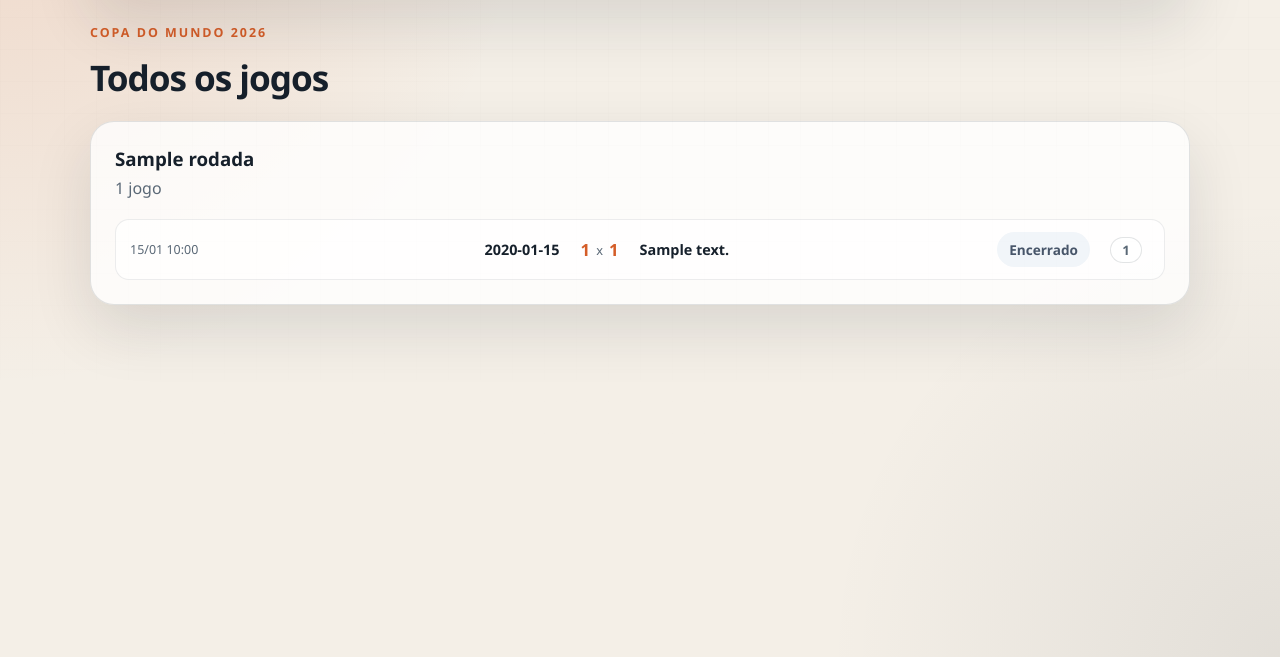
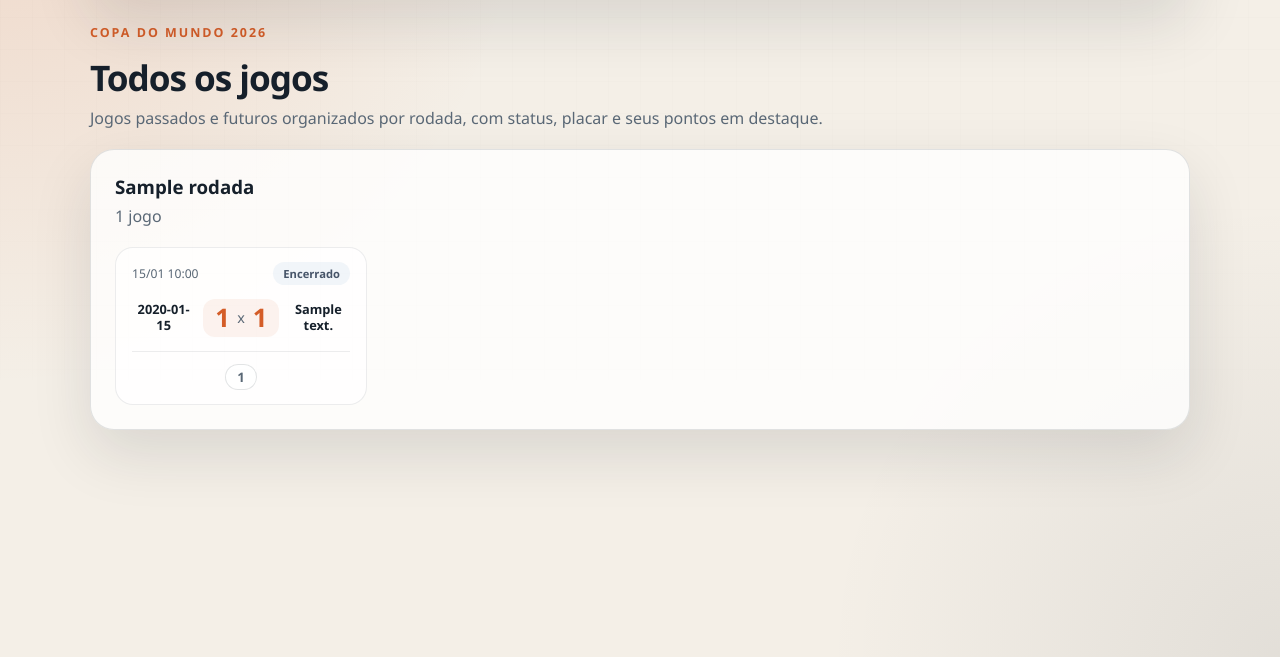
Before and after one commit to gcarlstron/copaphibra2026, a FastAPI app: page /jogos in a window 1280 px wide. Shown: the part 143-800 px from the top of the page. Run offline with FastAPI, Linux system fonts and the light colour scheme; the visitor is signed in with stand-in values (Sample User, id 1); tables that the repository leaves empty hold one stand-in row (values such as "Sample post"); parts of the project's set-up code (start-up, migrations or seed data) failed here and were passed over; some libraries are stand-ins or nearby versions.

Commit message:
Pagina de lista de jogos, com CSS organizados

```diff
--- a/app/static/css/app.css
+++ b/app/static/css/app.css
@@ -1320,3 +1320,134 @@ body::before {
         height: 36px;
     }
 }
+
+/* ============================================================
+   Jogos — cards por rodada (página "Todos os jogos")
+   Estilo isolado: só afeta .jogo-card* e .jogos-lista-grid-cards
+   ============================================================ */
+
+.jogos-lista-grid-cards {
+    display: grid;
+    grid-template-columns: repeat(auto-fill, minmax(220px, 1fr));
+    gap: 14px;
+}
+
+.jogo-card {
+    display: flex;
+    flex-direction: column;
+    gap: 14px;
+    padding: 14px 16px;
+    border-radius: 18px;
+    background: rgba(255, 255, 255, 0.7);
+    border: 1px solid rgba(22, 32, 43, 0.08);
+    text-decoration: none;
+    color: var(--text);
+    transition: background 0.15s, border-color 0.15s, transform 0.15s;
+}
+
+.jogo-card:hover {
+    background: var(--accent-soft);
+    border-color: rgba(212, 93, 40, 0.25);
+    transform: translateY(-1px);
+}
+
+/* Cabeçalho: data + status (pill compacta — "Encerrado" menor) */
+.jogo-card-header {
+    display: flex;
+    align-items: center;
+    justify-content: space-between;
+    gap: 8px;
+}
+
+.jogo-card-date {
+    font-size: 0.76rem;
+    color: var(--muted);
+    white-space: nowrap;
+    font-variant-numeric: tabular-nums;
+}
+
+.jogo-card .status-pill {
+    padding: 4px 10px;
+    font-size: 0.7rem;
+    cursor: default;
+}
+
+/* Confronto: [escudo+casa] [placar] [escudo+visitante] */
+.jogo-card-match {
+    display: grid;
+    grid-template-columns: 1fr auto 1fr;
+    align-items: center;
+    gap: 8px;
+}
+
+.jogo-card-team {
+    display: flex;
+    flex-direction: column;
+    align-items: center;
+    gap: 6px;
+    min-width: 0;
+}
+
+.jogo-card-crest {
+    width: 28px;
+    height: 28px;
+    object-fit: contain;
+    border-radius: 3px;
+}
+
+.jogo-card-team-name {
+    font-size: 0.8rem;
+    font-weight: 600;
+    text-align: center;
+    line-height: 1.2;
+}
+
+/* Placar em linha: 2 x 0 */
+.jogo-card-score {
+    display: flex;
+    flex-direction: row;
+    align-items: center;
+    justify-content: center;
+    gap: 8px;
+    padding: 6px 12px;
+    border-radius: 12px;
+    background: rgba(212, 93, 40, 0.07);
+    white-space: nowrap;
+}
+
+.jogo-card-score-num {
+    font-size: 1.6rem;
+    font-weight: 900;
+    line-height: 1;
+    letter-spacing: -0.03em;
+    color: var(--accent);
+    font-variant-numeric: tabular-nums;
+}
+
+.jogo-card-score-sep {
+    font-size: 0.9rem;
+    font-weight: 400;
+    color: var(--muted);
+}
+
+.jogo-card-score-tbd {
+    font-size: 0.8rem;
+    color: var(--muted);
+    font-style: italic;
+}
+
+/* Rodapé: pontuação do usuário, centralizada embaixo */
+.jogo-card-footer {
+    display: flex;
+    justify-content: center;
+    align-items: center;
+    padding-top: 12px;
+    border-top: 1px solid rgba(22, 32, 43, 0.08);
+}
+
+.jogo-card-no-result,
+.jogo-card-waiting {
+    font-size: 0.78rem;
+    color: var(--muted);
+    font-style: italic;
+}
--- a/app/templates/jogos_lista.html
+++ b/app/templates/jogos_lista.html
@@ -8,6 +8,7 @@
         <div>
             <p class="eyebrow">Copa do Mundo 2026</p>
             <h2>Todos os jogos</h2>
+            <p class="muted">Jogos passados e futuros organizados por rodada, com status, placar e seus pontos em destaque.</p>
         </div>
     </div>
 
@@ -30,72 +31,67 @@
         </header>
 
         {% if grupo.jogos %}
-        <div class="jogos-lista-grid">
+        <div class="jogos-lista-grid-cards">
             {% for j in grupo.jogos %}
-            <a href="/jogos/{{ j.id }}" class="jogo-lista-row">
+            <a href="/jogos/{{ j.id }}" class="jogo-card">
+                <div class="jogo-card-header">
+                    <span class="jogo-card-date">{{ j.data_hora.strftime('%d/%m %H:%M') }}</span>
+                    {% if j.status == 'encerrado' %}
+                    <span class="status-pill status-pill--encerrado">Encerrado</span>
+                    {% else %}
+                    <span class="status-pill status-pill--agendado">Agendado</span>
+                    {% endif %}
+                </div>
 
-                {# Data / hora #}
-                <span class="jogo-lista-date">{{ j.data_hora.strftime('%d/%m %H:%M') }}</span>
+                <div class="jogo-card-match">
+                    <div class="jogo-card-team jogo-card-team--casa">
+                        {% if j.escudo_casa %}
+                        <img
+                            class="jogo-card-crest"
+                            src="{{ j.escudo_casa }}"
+                            alt="{{ j.time_casa }}"
+                            width="28" height="28"
+                            loading="lazy"
+                            onerror="this.style.display='none'">
+                        {% endif %}
+                        <span class="jogo-card-team-name">{{ j.time_casa }}</span>
+                    </div>
 
-                {# Time da casa: escudo + nome #}
-                <span class="jogo-lista-team jogo-lista-team--casa">
-                    {% if j.escudo_casa %}
-                    <img
-                        class="team-crest"
-                        src="{{ j.escudo_casa }}"
-                        alt="{{ j.time_casa }}"
-                        width="24" height="24"
-                        loading="lazy"
-                        onerror="this.style.display='none'">
-                    {% endif %}
-                    <span class="team-name">{{ j.time_casa }}</span>
-                </span>
+                    <div class="jogo-card-score">
+                        {% if j.gols_casa is not none and j.gols_visitante is not none %}
+                        <span class="jogo-card-score-num">{{ j.gols_casa }}</span>
+                        <span class="jogo-card-score-sep">x</span>
+                        <span class="jogo-card-score-num">{{ j.gols_visitante }}</span>
+                        {% else %}
+                        <span class="jogo-card-score-tbd">a definir</span>
+                        {% endif %}
+                    </div>
 
-                {# Placar ou separador #}
-                <span class="jogo-lista-score">
-                    {% if j.gols_casa is not none and j.gols_visitante is not none %}
-                    <span class="jogo-lista-score-num">{{ j.gols_casa }}</span>
-                    <span class="result-vs">x</span>
-                    <span class="jogo-lista-score-num">{{ j.gols_visitante }}</span>
-                    {% else %}
-                    <span class="jogo-lista-score-tbd">–</span>
-                    {% endif %}
-                </span>
+                    <div class="jogo-card-team jogo-card-team--visitante">
+                        <span class="jogo-card-team-name">{{ j.time_visitante }}</span>
+                        {% if j.escudo_visitante %}
+                        <img
+                            class="jogo-card-crest"
+                            src="{{ j.escudo_visitante }}"
+                            alt="{{ j.time_visitante }}"
+                            width="28" height="28"
+                            loading="lazy"
+                            onerror="this.style.display='none'">
+                        {% endif %}
+                    </div>
+                </div>
 
-                {# Time visitante: nome + escudo #}
-                <span class="jogo-lista-team jogo-lista-team--visitante">
-                    <span class="team-name">{{ j.time_visitante }}</span>
-                    {% if j.escudo_visitante %}
-                    <img
-                        class="team-crest"
-                        src="{{ j.escudo_visitante }}"
-                        alt="{{ j.time_visitante }}"
-                        width="24" height="24"
-                        loading="lazy"
-                        onerror="this.style.display='none'">
-                    {% endif %}
-                </span>
-
-                {# Status #}
-                {% if j.status == 'encerrado' %}
-                <span class="status-pill status-pill--encerrado">Encerrado</span>
-                {% else %}
-                <span class="status-pill status-pill--agendado">Agendado</span>
-                {% endif %}
-
-                {# Meus pontos #}
-                <span class="jogo-lista-pts">
+                <div class="jogo-card-footer">
                     {% if j.status == 'encerrado' %}
                         {% if j.meus_pontos is not none %}
                         <span class="pts-badge pts-badge--{{ j.meus_pontos }}">{{ j.meus_pontos }}</span>
                         {% else %}
-                        <span class="jogo-lista-pts-none" title="Sem palpite registrado">—</span>
+                        <span class="jogo-card-no-result">Sem palpite</span>
                         {% endif %}
                     {% else %}
-                        {# Jogo agendado: nunca mostrar 0 — aguardando resultado #}
-                        <span class="jogo-lista-pts-wait">aguardando</span>
+                        <span class="jogo-card-waiting">Aguardando</span>
                     {% endif %}
-                </span>
+                </div>
 
             </a>
             {% endfor %}
```
Also changed, not shown: HANDOFF.md (+11 -3 lines).
